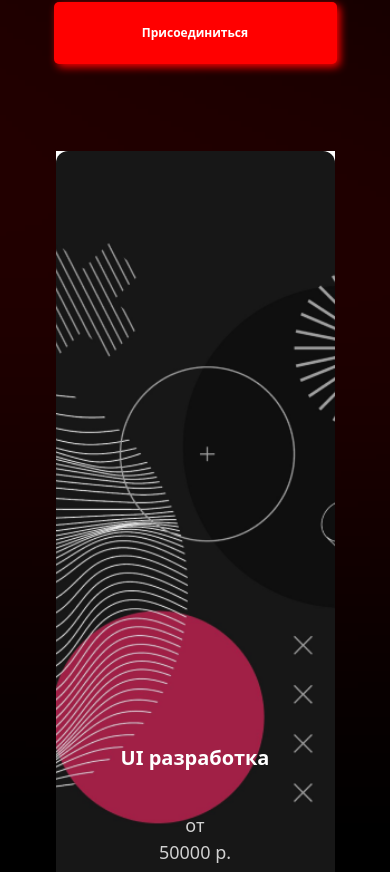
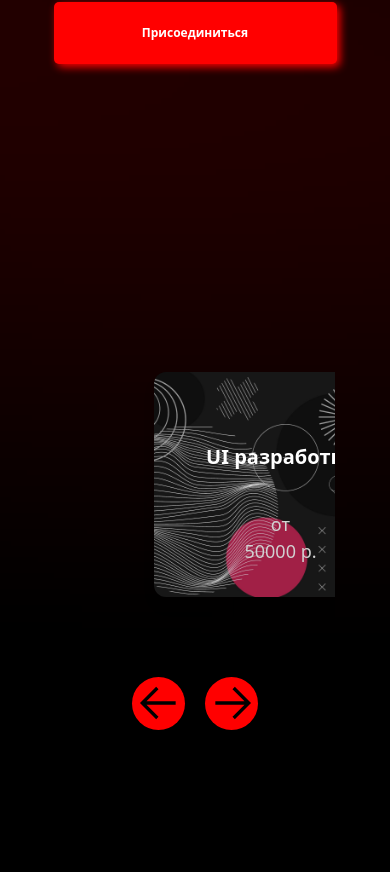
Before and after one commit to ulugbekgithub/it-brat, a React (Vite) app: page / in a window 390 px wide. Shown: the part 3672-4544 px from the top of the page. Built offline with nearby package versions, Linux system fonts and the light colour scheme.

Commit message:
add new swiper

```diff
--- a/src/components/css/custom.css
+++ b/src/components/css/custom.css
@@ -52,15 +52,10 @@
   display: block;
 }
 
-.swiper {
-  width: 100%;
-  height: 100%;
-}
 
 .swiper-slide {
   text-align: center;
   font-size: 18px;
-  background: #fff;
 
   /* Center slide text vertically */
   display: flex;
@@ -74,3 +69,12 @@
   height: 100%;
   object-fit: cover;
 }
+
+.swiper-pagination-bullet-active {
+  background: white;
+}
+
+
+.swiper-pagination-bullet {
+  background: blue;
+}
--- a/src/components/mobileSwiper.jsx
+++ b/src/components/mobileSwiper.jsx
@@ -2,7 +2,7 @@ import React from "react";
 
 import SwiperCore from "swiper";
 import { Swiper, SwiperSlide } from "swiper/react";
-import { FreeMode, Navigation, EffectCards } from "swiper/modules";
+import { FreeMode, Navigation,EffectCoverflow  } from "swiper/modules";
 import { GrLinkNext, GrLinkPrevious } from "react-icons/gr";
 import { ServiceData } from "../constants";
 import { v4 as uuidv4 } from 'uuid';
@@ -28,25 +28,26 @@ const MobileSwiper = () => {
     <div className="w-full px-5">
       <div className="flex items-center justify-center flex-col h-[800px] text-main-white">
         <Swiper
-          effect={"cards"}
+          effect={"coverflow"}
           grabCursor={true}
           centeredSlides={true}
-          spaceBetween={0}
           slidesPerView={"auto"}
+          coverflowEffect={{
+            rotate: 10,
+            stretch: 10,
+            depth: 200,
+            modifier: 1,
+            slideShadows: true,
+          }}
           navigation={{
             nextEl: ".swiper-button-next",
             prevEl: ".swiper-button-prev",
           }}
           ref={swiperRef}
-          coverflowEffect={{
-            rotate: 0,
-            stretch: 0,
-            depth: 100,
-            modifier: 2.5,
-          }}
+
           breakpoints={{
             340: {
-              slidesPerView: 1,
+              slidesPerView: 3,
               spaceBetween: 15,
             },
             700: {
@@ -55,12 +56,12 @@ const MobileSwiper = () => {
             },
           }}
           freeMode={true}
-          modules={[FreeMode, EffectCards]}
+          modules={[FreeMode,EffectCoverflow]}
           className="max-w-[90%]"
         >
           {ServiceData.map((item) => (
             <SwiperSlide key={uuidv4()}>
-              <div className="flex flex-col justify-end gap-6 mb-20 relative shadow-lg rounded-xl px-6 py-8 min-h-full max-w-full sm:h-[400px] sm:w-[350px]  overflow-hidden cursor-pointer">
+              <div className="flex flex-col justify-end gap-6 mb-20 relative shadow-lg rounded-xl px-6 py-8  h-[225px] w-[254px]  overflow-hidden cursor-pointer">
                 <div
                   className="absolute inset-0 bg-cover bg-center"
                   style={{
--- a/src/components/scrollComponent.jsx
+++ b/src/components/scrollComponent.jsx
@@ -2,7 +2,7 @@ import { GrLinkNext } from "react-icons/gr";
 import { Rezume1Data, Rezume2Data } from "../constants";
 import { v4 as uuidv4 } from "uuid";
 
-import './css/custom.css'
+import "./css/custom.css";
 
 export default function ScrollComponent() {
   return (
--- a/src/components/swiperRezume.jsx
+++ b/src/components/swiperRezume.jsx
@@ -1,5 +1,6 @@
 // Import Swiper React components
-import { Swiper,} from "swiper/react";
+import { Swiper, SwiperSlide,} from "swiper/react";
+import { v4 as uuidv4 } from 'uuid';
 
 // Import Swiper styles
 import "swiper/css";
@@ -8,23 +9,52 @@ import "swiper/css/pagination";
 import "./css/custom.css";
 
 // import required modules
-import { Pagination } from "swiper/modules";
-// import { Rezume1Data } from "../constants";
+import { Pagination,EffectCreative } from "swiper/modules";
+import { Rezume1Data } from "../constants";
+import { GrLinkNext } from "react-icons/gr";
 // import { GrLinkNext } from "react-icons/gr";
 
 export default function SwiperRezume() {
   return (
-    <>
+    <div className="w-full max-w-[300px] flex justify-center">
       <Swiper
-        spaceBetween={30}
-        pagination={{
-          clickable: true,
+        grabCursor={true}
+        effect={'creative'}
+        creativeEffect={{
+          prev: {
+            shadow: true,
+            translate: [0, 0, -400],
+          },
+          next: {
+            translate: ['100%', 0, 0],
+          },
         }}
-        modules={[Pagination]}
-        className="mySwiper"
+        pagination={true}
+        modules={[EffectCreative,Pagination]}
       >
-       <div></div>
+       {
+        Rezume1Data.map((item)=>(<SwiperSlide key={uuidv4()}>
+            <div className="py-3 mb-10 ml-3  h-[457px] w-[277px]  overflow-hidden cursor-pointer">
+                <div
+                  className="w-full h-full bg-cover bg-center rounded-2xl"
+                  style={{
+                    backgroundImage: `url(${item.img})`,
+                  }}
+                />
+                <div className="h-full w-full bg-gray-500 bg-clip-padding backdrop-filter  backdrop-blur bg-opacity-20 backdrop-saturate-50 backdrop-contrast-100 flex justify-between items-center p-2 py-5">
+                <div>
+                  <h5 className="text-main-white">{item.name}</h5>
+                  <span className="text-second-color">{item.job}</span>
+                </div>
+                <div className="transform hover:translate-x-2 transition-transform ease-in duration-200 cursor-pointercursor-pointer">
+                  <GrLinkNext color="white" size={10} />
+                </div>
+              </div>
+
+              </div>
+        </SwiperSlide>))
+       }
       </Swiper>
-    </>
+    </div>
   );
 }
--- a/src/pages/landing/firstLanding.jsx
+++ b/src/pages/landing/firstLanding.jsx
@@ -252,7 +252,7 @@ export default function FirstLanding() {
             Больше категорий
           </button>
 
-          <div className="w-full h-[1024px] flex flex-col md:flex-row justify-between items-center">
+          <div className="w-full py-10 flex flex-col md:flex-row justify-between items-center">
             <div>
               <h1 className="text-main-white md:text-5xl text-2xl font-bold">
                 ЛУЧШИЕ <span className="text-main-red">РЕЗЮМЕ</span>
@@ -261,7 +261,7 @@ export default function FirstLanding() {
             <div className="md:block hidden">
               <ScrollComponent />
             </div>
-            <div className="md:hidden block">
+            <div className="block md:hidden">
               <SwiperRezume />
             </div>
           </div>
```
